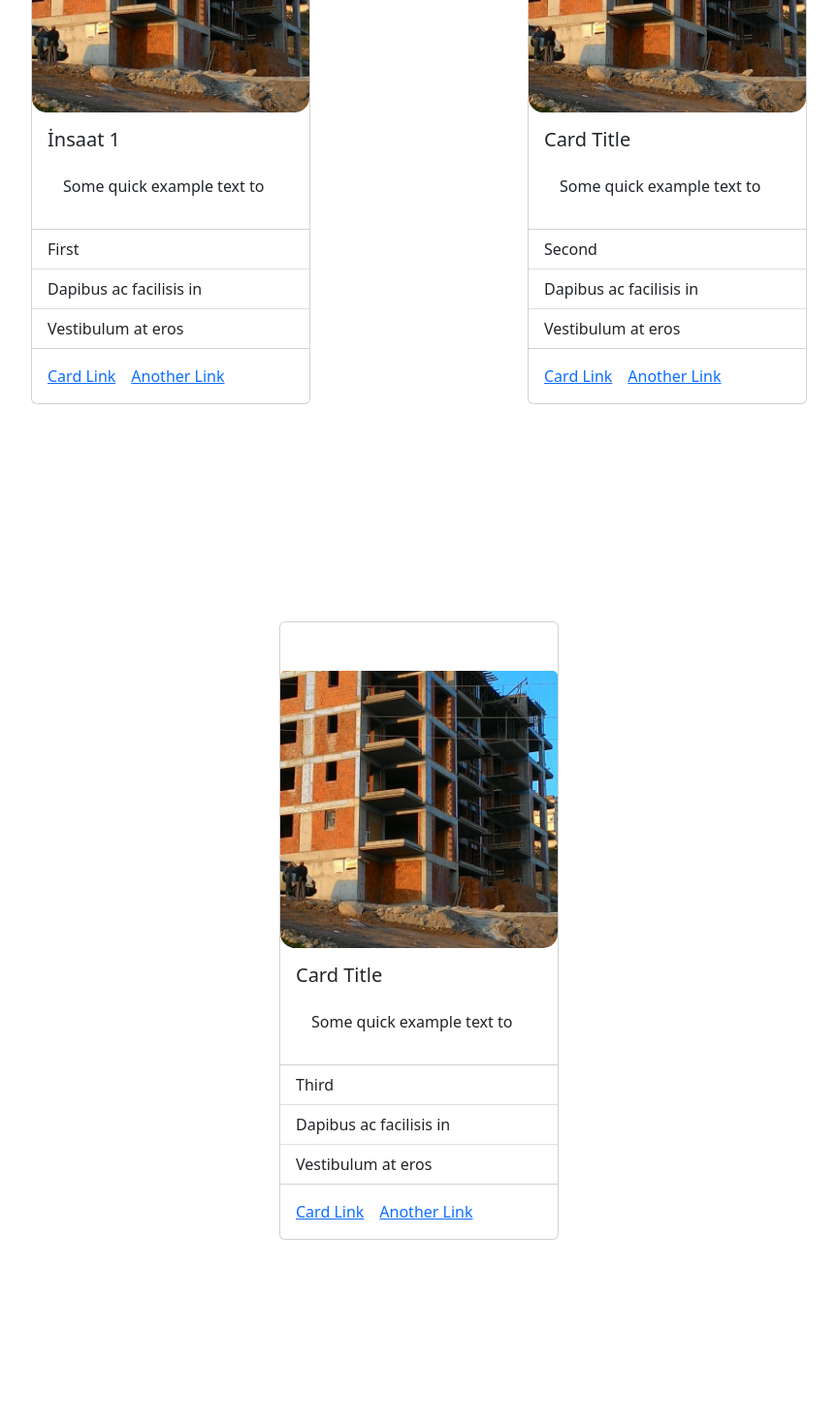
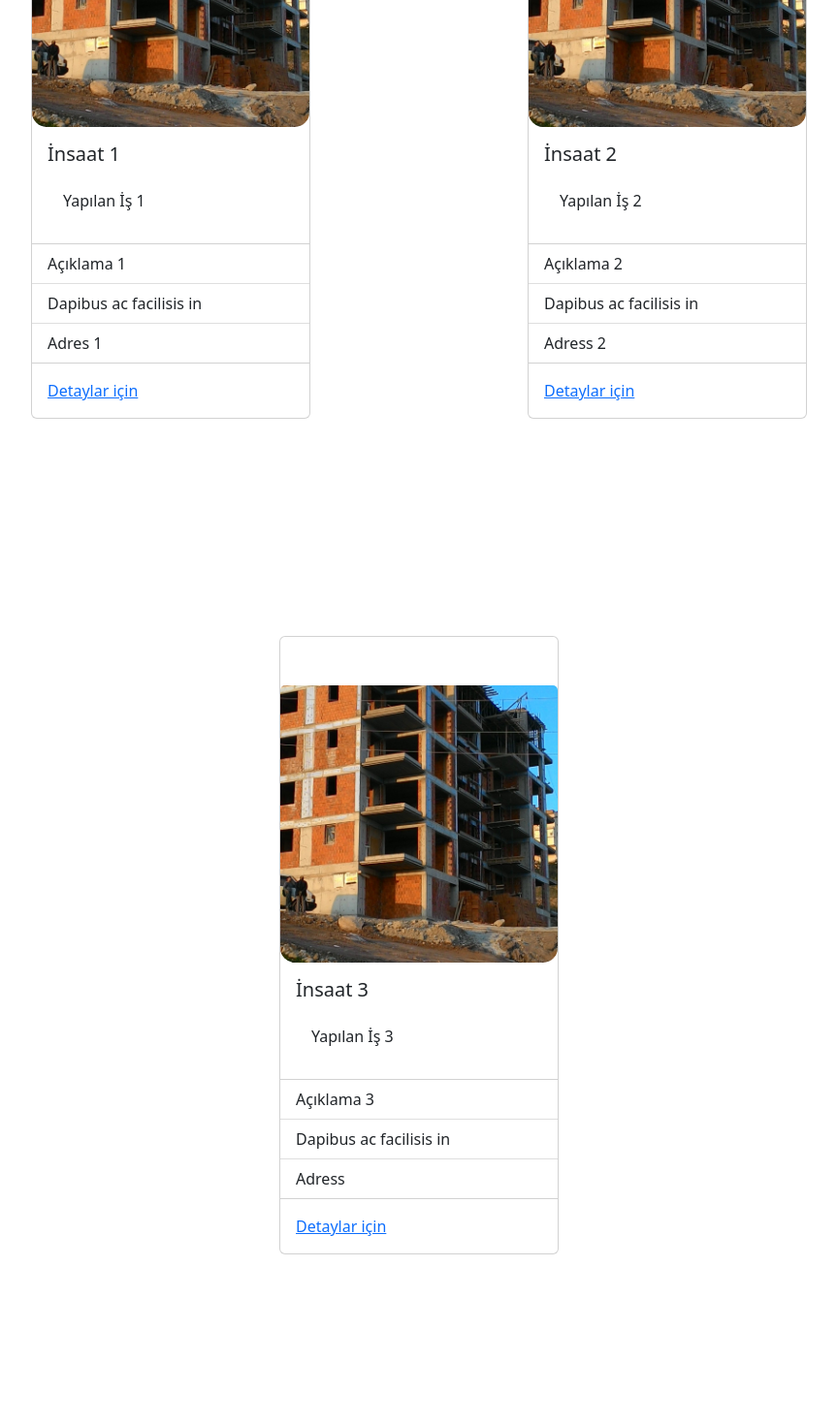
Before and after one commit to Yesarib/FSB, a React (Create React App) app: page / in a window 1280 px wide. Shown: the part 960-2430 px from the top of the page at 97% size, without its empty margins (208-1071 px from the left). Built offline with nearby package versions, Linux system fonts and the light colour scheme.

Commit message:
sadece yazılar düzeltildi

```diff
--- a/src/App.js
+++ b/src/App.js
@@ -10,6 +10,7 @@ function App() {
   return (
     <div>
       <Router>
+        <div style={{backgroundColor:'#98AFC7', width:'auto', height:'15px'}} />
         <Topbar />
         <Routes>
           <Route path='/' element={<Home />} />
--- a/src/components/Bottom/Bottom.jsx
+++ b/src/components/Bottom/Bottom.jsx
@@ -11,17 +11,16 @@ const Bottom = () => {
         <Card.Body>
             <Card.Title>İnsaat 1</Card.Title>
             <Card.Text>
-            Some quick example text to
+            Yapılan İş 1
             </Card.Text>
         </Card.Body>
         <ListGroup className="list-group-flush">
-            <ListGroup.Item>First</ListGroup.Item>
+            <ListGroup.Item>Açıklama 1</ListGroup.Item>
             <ListGroup.Item>Dapibus ac facilisis in</ListGroup.Item>
-            <ListGroup.Item>Vestibulum at eros</ListGroup.Item>
+            <ListGroup.Item>Adres 1</ListGroup.Item>
         </ListGroup>
         <Card.Body>
-            <Card.Link href="#">Card Link</Card.Link>
-            <Card.Link href="#">Another Link</Card.Link>
+            <Card.Link  href="#">Detaylar için</Card.Link>
         </Card.Body>
         </Card>
     </div>
@@ -29,19 +28,18 @@ const Bottom = () => {
         <Card style={{ width: '18rem' }}>
         <Card.Img variant="top" src="assets/kaba-insaat.jpg" />
         <Card.Body>
-            <Card.Title>Card Title</Card.Title>
+            <Card.Title>İnsaat 2</Card.Title>
             <Card.Text>
-            Some quick example text to
+            Yapılan İş 2
             </Card.Text>
         </Card.Body>
         <ListGroup className="list-group-flush">
-            <ListGroup.Item>Second</ListGroup.Item>
+            <ListGroup.Item>Açıklama 2</ListGroup.Item>
             <ListGroup.Item>Dapibus ac facilisis in</ListGroup.Item>
-            <ListGroup.Item>Vestibulum at eros</ListGroup.Item>
+            <ListGroup.Item>Adress 2</ListGroup.Item>
         </ListGroup>
         <Card.Body>
-            <Card.Link href="#">Card Link</Card.Link>
-            <Card.Link href="#">Another Link</Card.Link>
+            <Card.Link href="#">Detaylar için</Card.Link>
         </Card.Body>
         </Card>
     </div>
@@ -49,19 +47,18 @@ const Bottom = () => {
         <Card style={{ width: '18rem' }}>
         <Card.Img variant="top" src="assets/kaba-insaat.jpg" />
         <Card.Body>
-            <Card.Title>Card Title</Card.Title>
+            <Card.Title>İnsaat 3</Card.Title>
             <Card.Text>
-            Some quick example text to
+            Yapılan İş 3
             </Card.Text>
         </Card.Body>
         <ListGroup className="list-group-flush">
-            <ListGroup.Item>Third</ListGroup.Item>
+            <ListGroup.Item>Açıklama 3</ListGroup.Item>
             <ListGroup.Item>Dapibus ac facilisis in</ListGroup.Item>
-            <ListGroup.Item>Vestibulum at eros</ListGroup.Item>
+            <ListGroup.Item>Adress</ListGroup.Item>
         </ListGroup>
         <Card.Body>
-            <Card.Link href="#">Card Link</Card.Link>
-            <Card.Link href="#">Another Link</Card.Link>
+            <Card.Link href="#">Detaylar için</Card.Link>
         </Card.Body>
         </Card>
     </div>
--- a/src/components/Footer/footer.css
+++ b/src/components/Footer/footer.css
@@ -3,7 +3,7 @@
     padding: 7rem 2rem;
     display: flex;
     justify-content: center;
-    background-color: #9FA6B2;
+    background-color: #98AFC7;
     margin-top: 100px;
     height: auto;
 }
```
